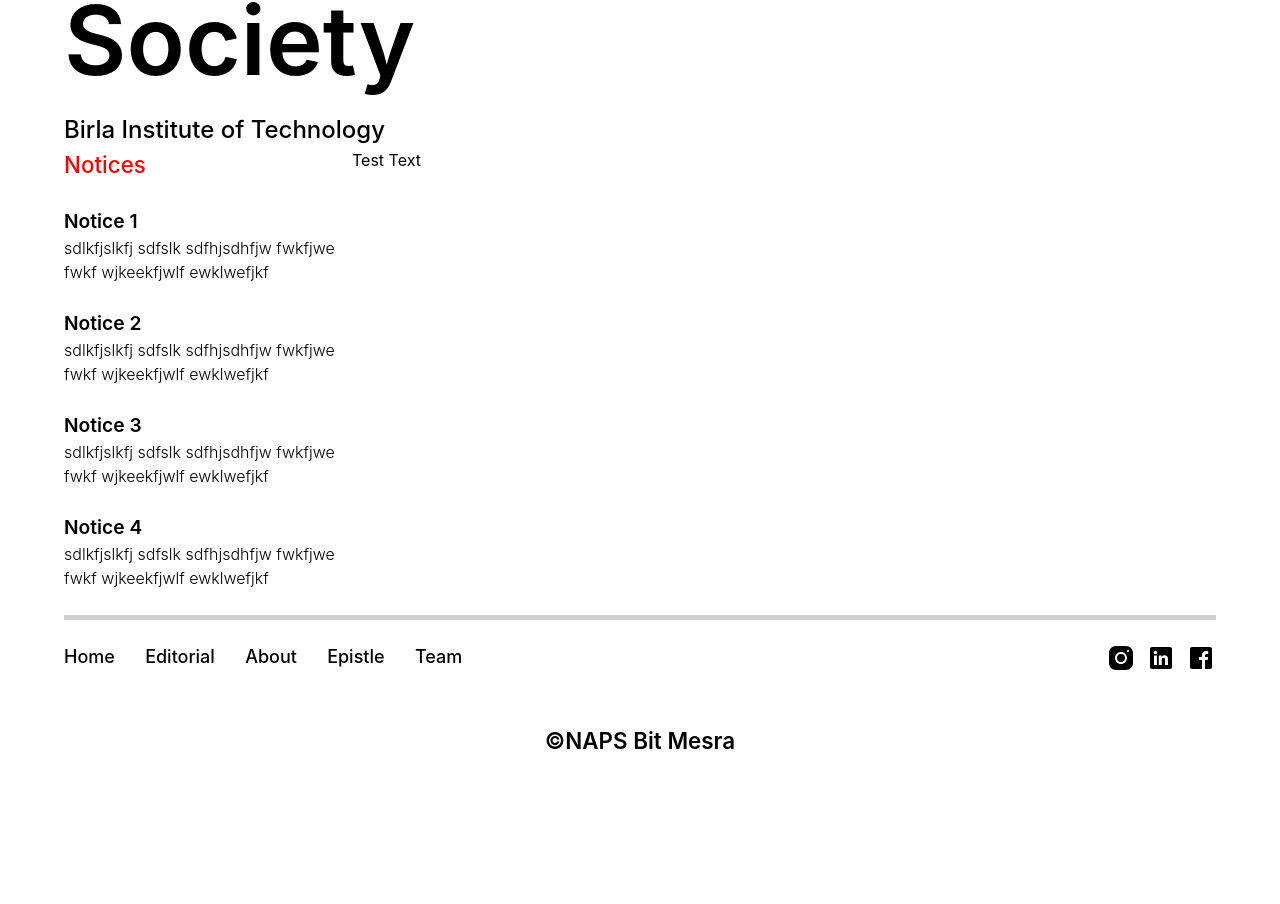
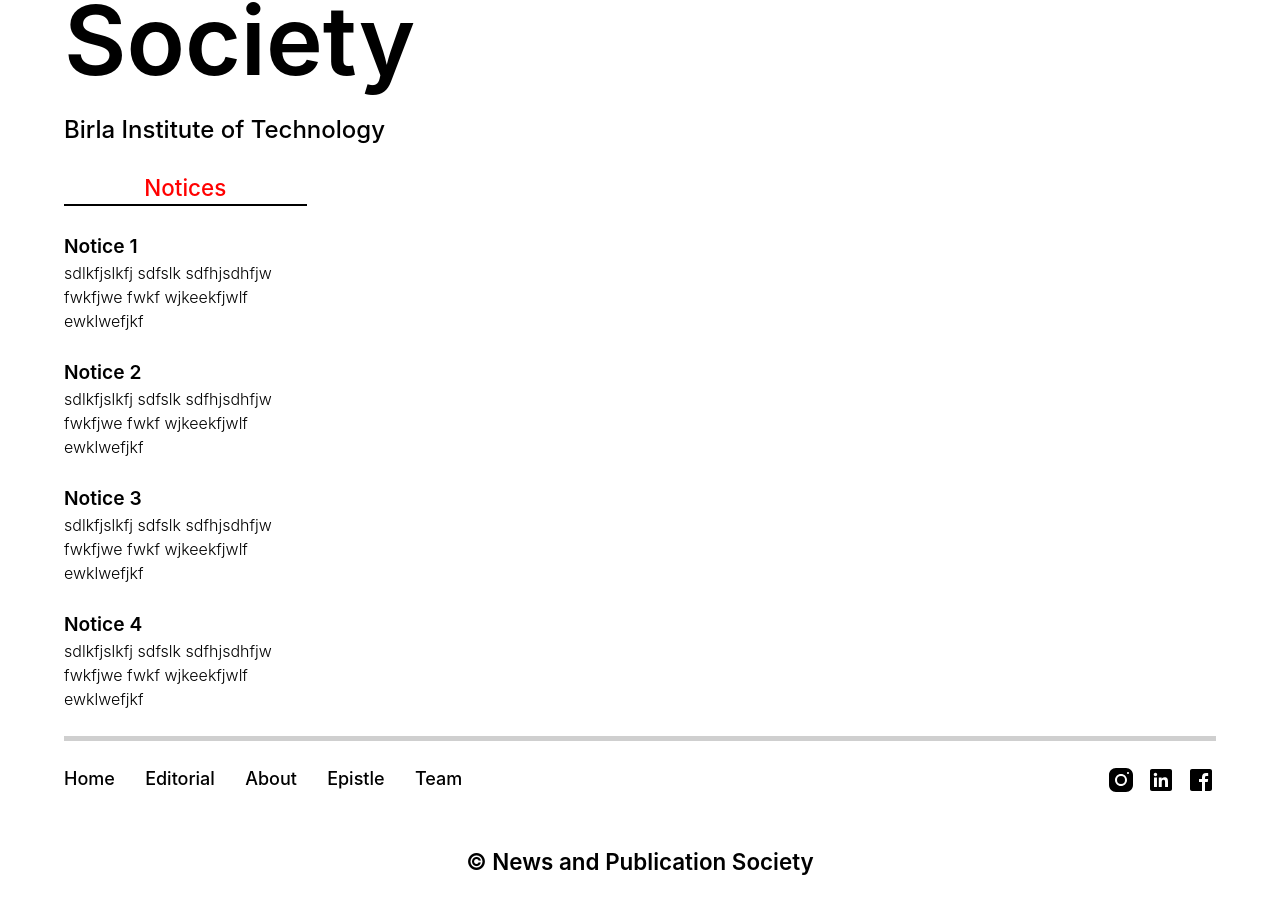
Before and after one commit to Riturajrs/NAPS-Website, a Next.js app: page / in a window 1280 px wide. Shown: the part 360-1264 px from the top of the page. Before the commit the page ends 1143 px from the top, so only its background shows below. Built offline with nearby package versions, Linux system fonts and the light colour scheme.

Commit message:
skdjflskdf

```diff
--- /dev/null
+++ b/components/Carousel/Carousel.js
@@ -0,0 +1,15 @@
+import styles from "./Carousel.module.css"
+import Image from "next/image"
+
+export default function Carousel() {
+  return(
+    <>
+    <div className={styles.carousel}>
+
+    </div>
+    <div className={styles.carouselText}>
+
+    </div>
+    </>
+  )
+}
--- a/components/Footer/Footer.js
+++ b/components/Footer/Footer.js
@@ -36,7 +36,7 @@
         </div>
       <div className={styles.row2}>
       <div className={styles.copyright}>
-      ©NAPS Bit Mesra
+      © News and Publication Society
       </div>
       </div>
       </div>
--- a/components/Footer/Footer.module.css
+++ b/components/Footer/Footer.module.css
@@ -51,18 +51,6 @@
 }
 
 .navItem:hover {
-  animation: backgroundTransition 2s ease-in-out infinite;
   background-color: yellow;
+  transition: all 0.8s;
 }
-
-@keyframes backgroundTransition {
-  from {
-    background-color: yellow;
-  }
-  50% {
-    background-color: rgb(211, 211, 38);
-  }
-  to {
-    background-color: yellow;
-  }
-}
--- a/components/Header/Header.module.css
+++ b/components/Header/Header.module.css
@@ -62,18 +62,6 @@
 }
 
 .navItem:hover {
-  animation: backgroundTransition 2s ease-in-out infinite;
   background-color: yellow;
+  transition: all 0.8s;
 }
-
-@keyframes backgroundTransition {
-  from {
-    background-color: yellow;
-  }
-  50% {
-    background-color: rgb(211, 211, 38);
-  }
-  to {
-    background-color: yellow;
-  }
-}
--- a/components/Home/Home.js
+++ b/components/Home/Home.js
@@ -1,5 +1,6 @@
 import styles from "./Home.module.css"
 import Link from "next/link"
+import Carousel from "../Carousel/Carousel"
 
 export default function Home(){
   const notices = [
@@ -33,7 +34,7 @@
           )}
         </div>
         <div className={styles.col2}>
-          Test Text
+            <Carousel/>
         </div>
       </div>
     </div>
--- a/components/Home/Home.module.css
+++ b/components/Home/Home.module.css
@@ -17,12 +17,16 @@
   width: 100%;
   display: grid;
   grid-template-columns: 1fr 3fr;
+  gap: 2ch;
+  margin-top: 2%;
 }
 
 .noticesHeading {
   font-size: 1.4rem;
   font-weight: 500;
   color: red;
+  border-bottom: 2px solid black;
+  text-align: center;
 }
 
 .noticeTitle {
@@ -34,3 +38,7 @@
 .noticeSummary {
   font-weight: 300;
 }
+
+.col1 {
+  padding-right: 4ch;
+}
--- a/pages/about/about.module.css
+++ b/pages/about/about.module.css
@@ -1,5 +1,6 @@
 .aboutCtn{
     display:grid;
+    padding: 2% 5%;
 }
 
 .about{
```
Also changed, not shown: components/Carousel/Carousel.module.css (added).
